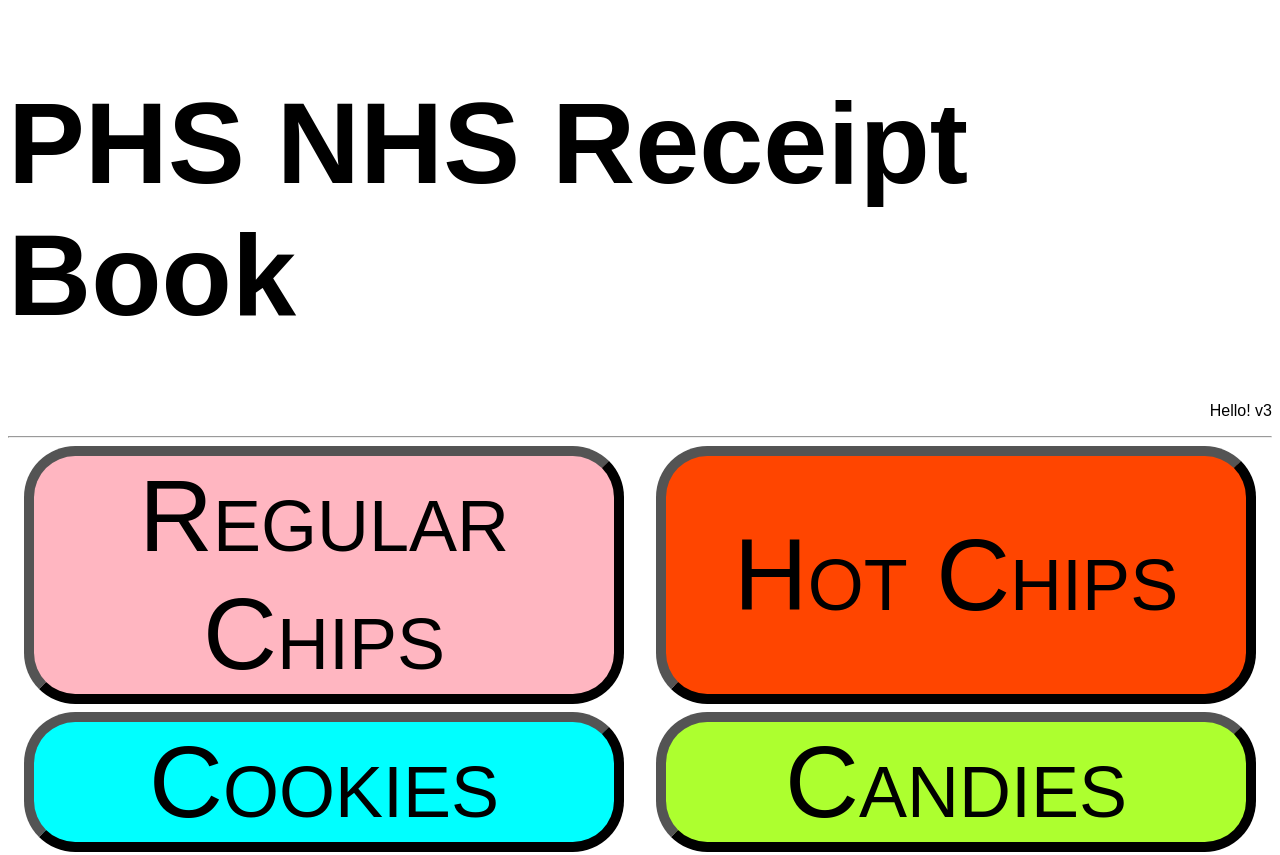
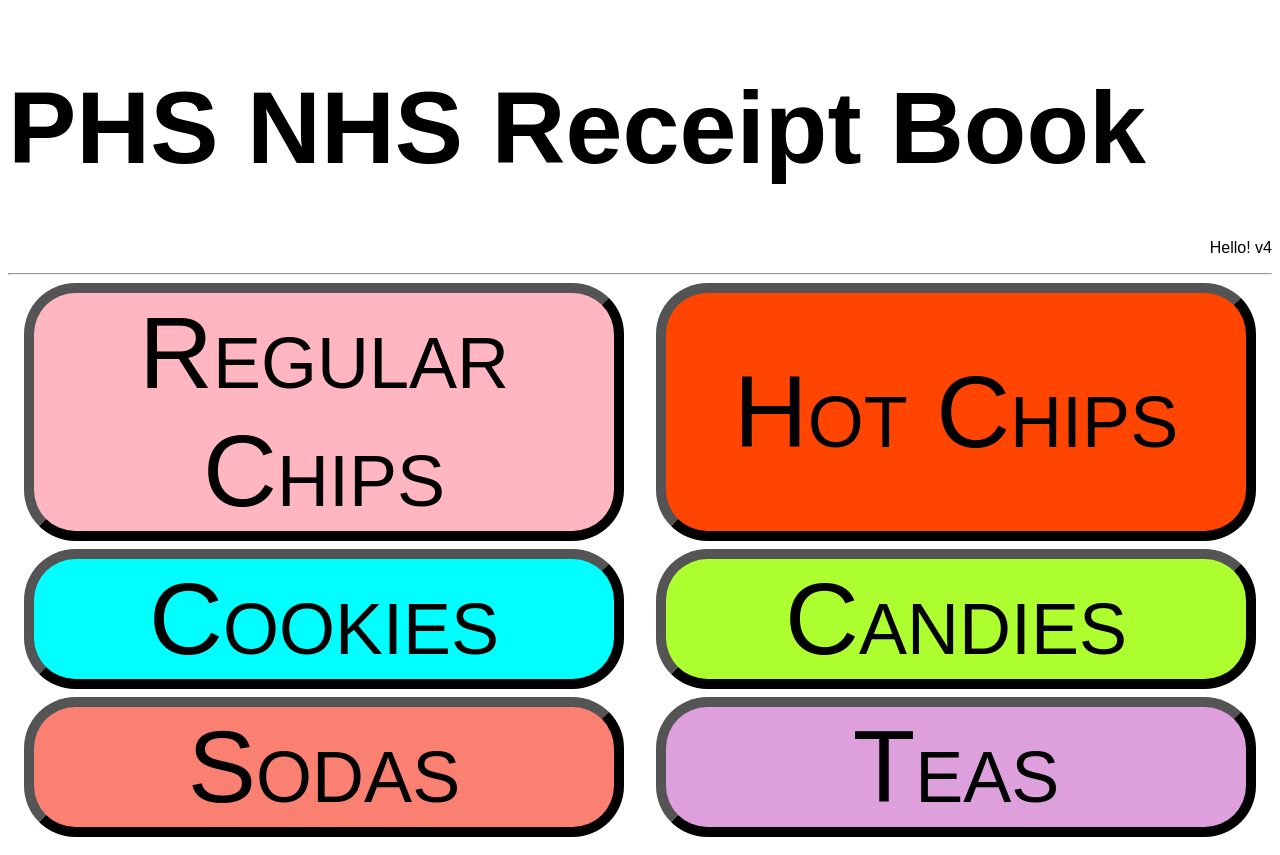
Before and after one commit to JaxGM/JaxGM.github.io, a plain HTML site: page PHS-NHS-Receipt-Book/index.html in a window 1280 px wide. Shown: the top 855 px of the page. Drawn offline with Linux system fonts and the light colour scheme.

Commit message:
Update from https://github.com/JaxGM/PHS-NHS-Receipt-Book/commit/f456aa859c680c65f349fa6ecbfae34c9aedd2a3

```diff
--- a/PHS-NHS-Receipt-Book/index.html
+++ b/PHS-NHS-Receipt-Book/index.html
@@ -7,8 +7,8 @@
     <link rel="stylesheet" href="style.css">
 </head>
 <body>
-     <h1 style="font-size: 9vw;">PHS NHS Receipt Book</h1>
-     <p style="margin-top: -1em; text-align: right;">Hello! v3</p>
+     <h1 style="font-size: 8vw;">PHS NHS Receipt Book</h1>
+     <p style="margin-top: -1em; text-align: right;">Hello! v4</p>
      <hr>
 
      <div id="login" hidden>
```
